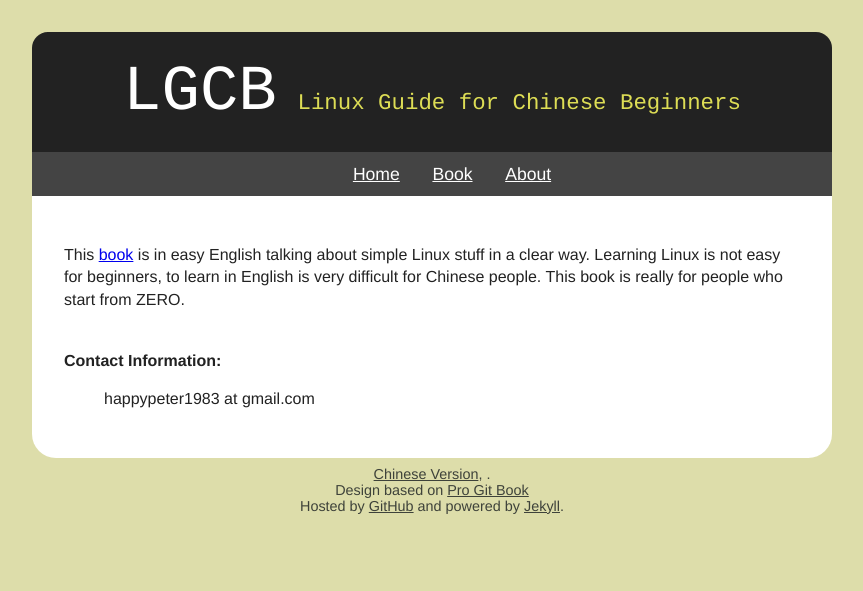
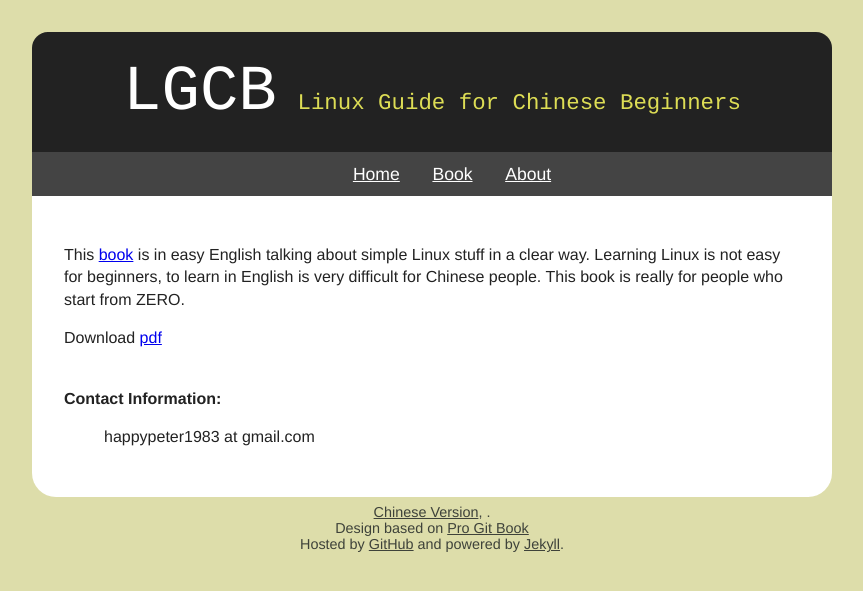
Before and after one commit to happypeter/LGCB, a Jekyll site: the page built from index.markdown, in a window 1280 px wide. Shown: the top 591 px of the page, without its empty margins (208-1071 px from the left). Built offline with Jekyll 4.4.1, drawn with Linux system fonts in a browser that asks for light colours; Markdown is read by kramdown in place of the engine named in the settings.

Commit message:
pdf download

```diff
--- a/index.markdown
+++ b/index.markdown
@@ -7,6 +7,7 @@ a clear way. Learning Linux is not easy for beginners, to learn in English is
 very difficult for Chinese people. This book is really for people who start from
 ZERO.
 
+Download [pdf](/LGCB-assets/pdf/lgcb.pdf)
 
 <p><br /><b>Contact Information:</b></p>
 
```
